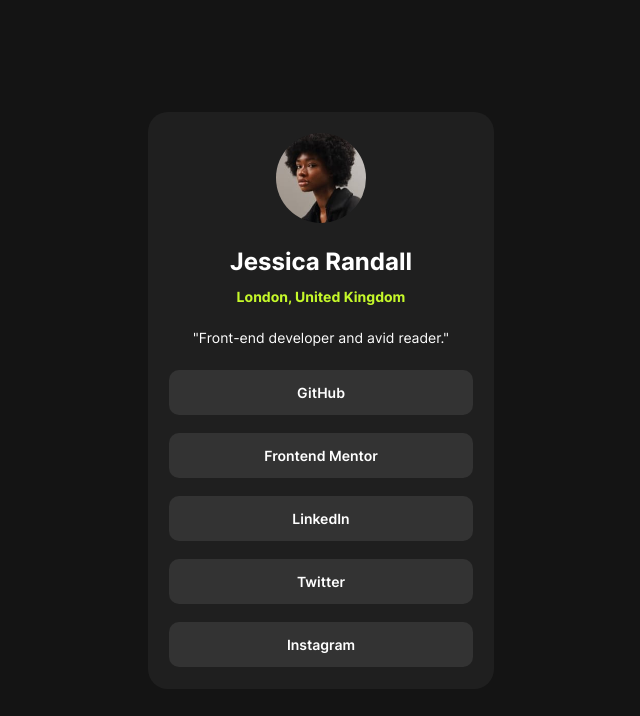
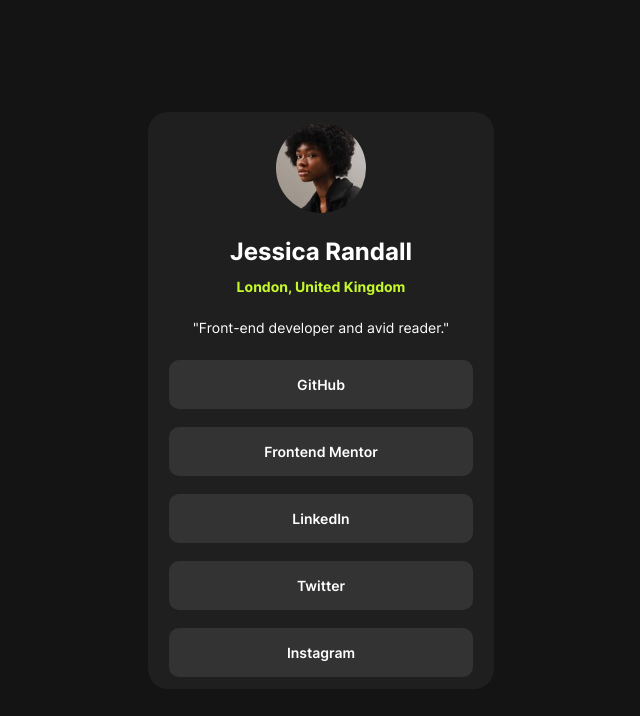
Before and after one commit to iianarmas/social-links-challenge, a plain HTML site: page index.html in a window 1280 px wide. Shown: the whole page, without its empty margins (319-959 px from the left). Drawn offline with Linux system fonts and the light colour scheme.

Commit message:
fix: button padding

```diff
--- a/styles.css
+++ b/styles.css
@@ -110,7 +110,7 @@
     font-family: "Inter", system-ui, -apple-system, BlinkMacSystemFont, 'Segoe UI', Roboto, Oxygen, Ubuntu, Cantarell, 'Open Sans', 'Helvetica Neue', sans-serif;
     font-weight: 600;
     color: white;
-    padding: 14px;
+    padding: 16px;
     border-radius: 10px;
     border: none;
     cursor: pointer;
```
